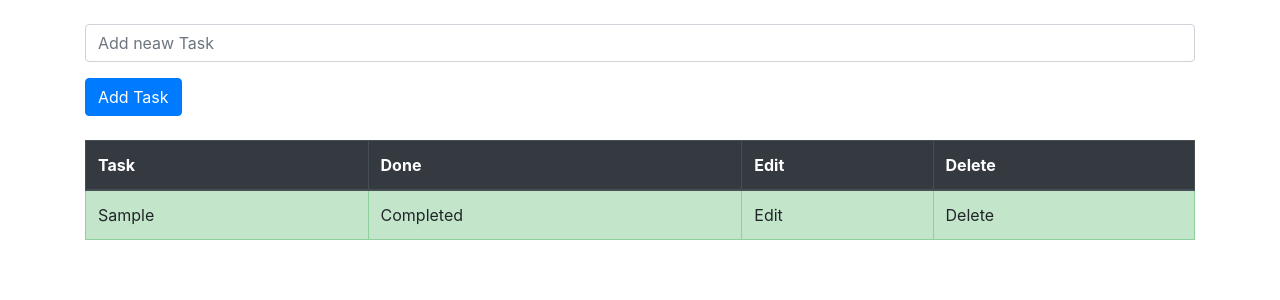
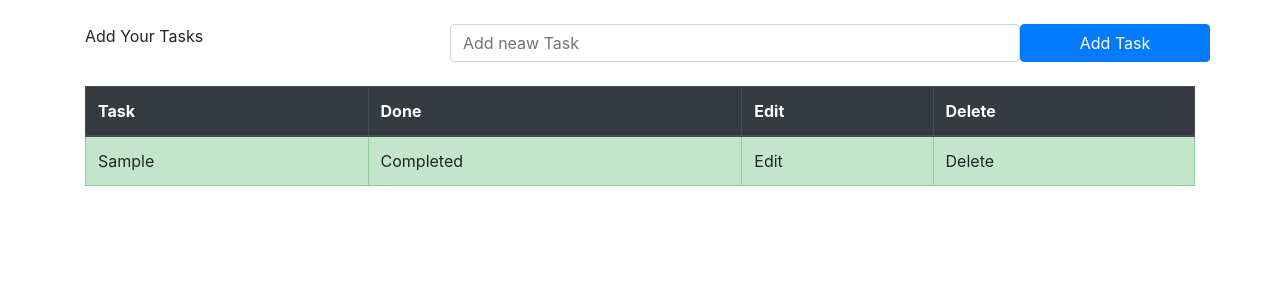
Before and after one commit to mzxz/task-master, a Django app: page /tasklist/ in a window 1280 px wide. Shown: the part 56-356 px from the top of the page. Run offline with Django 3.2, Linux system fonts and the light colour scheme; tables that the repository leaves empty hold one stand-in row (values such as "Sample post").

Commit message:
style task form and add a label for new tasks

```diff
--- a/task/templates/todolist.html
+++ b/task/templates/todolist.html
@@ -19,13 +19,11 @@
             {% endfor %}
         {% endif %}
 
-        <form method="POST">
+        <form method="POST" class="row">
             {% csrf_token %}
-            <div class="form-group">
-              <input type="text" class="form-control" name="task" placeholder="Add neaw Task">
-            </div>
-
-            <button type="submit" class="btn btn-primary">Add Task</button>
+            <label class="col-lg-4">Add Your Tasks</label>
+            <input type="text" class="form-control col-lg-6" name="task" placeholder="Add neaw Task">
+            <button type="submit" class="btn btn-primary col-lg-2">Add Task</button>
           </form>
           <br>
         <table class="table table-bordered">
```
